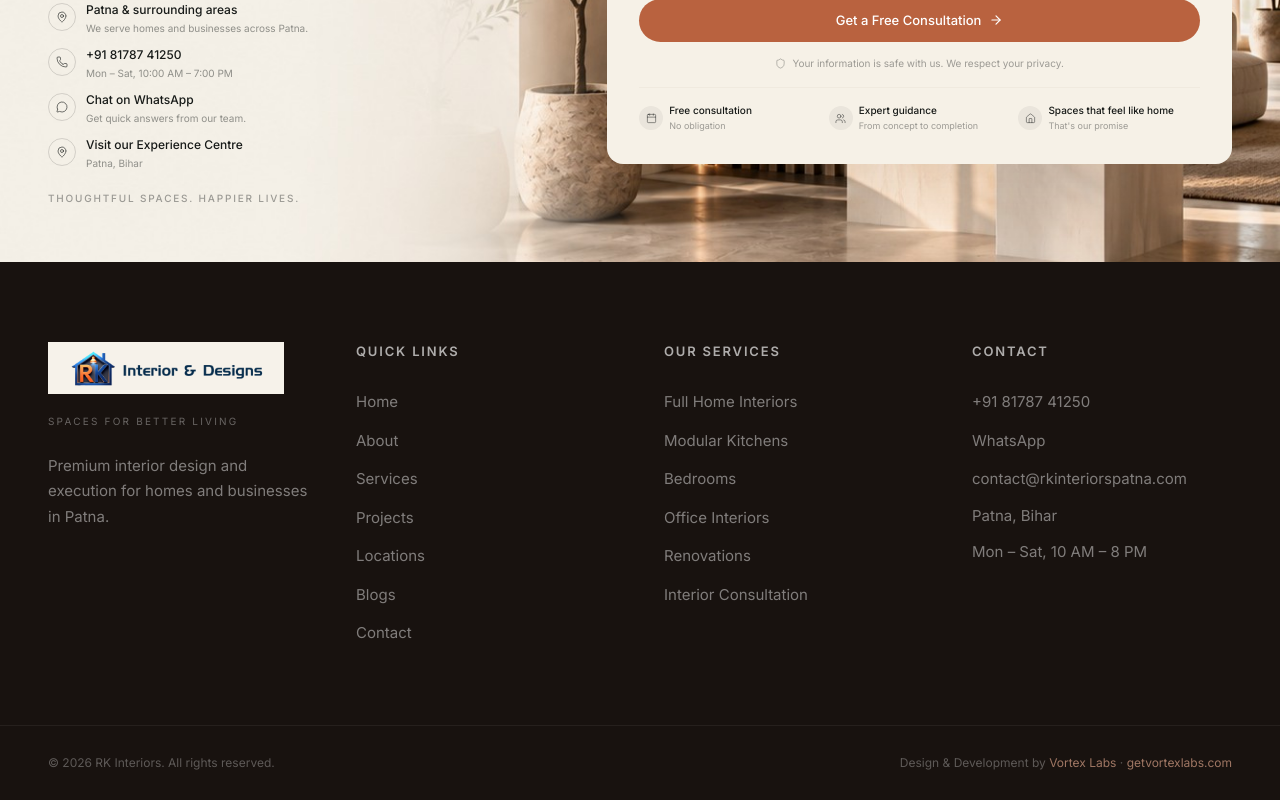
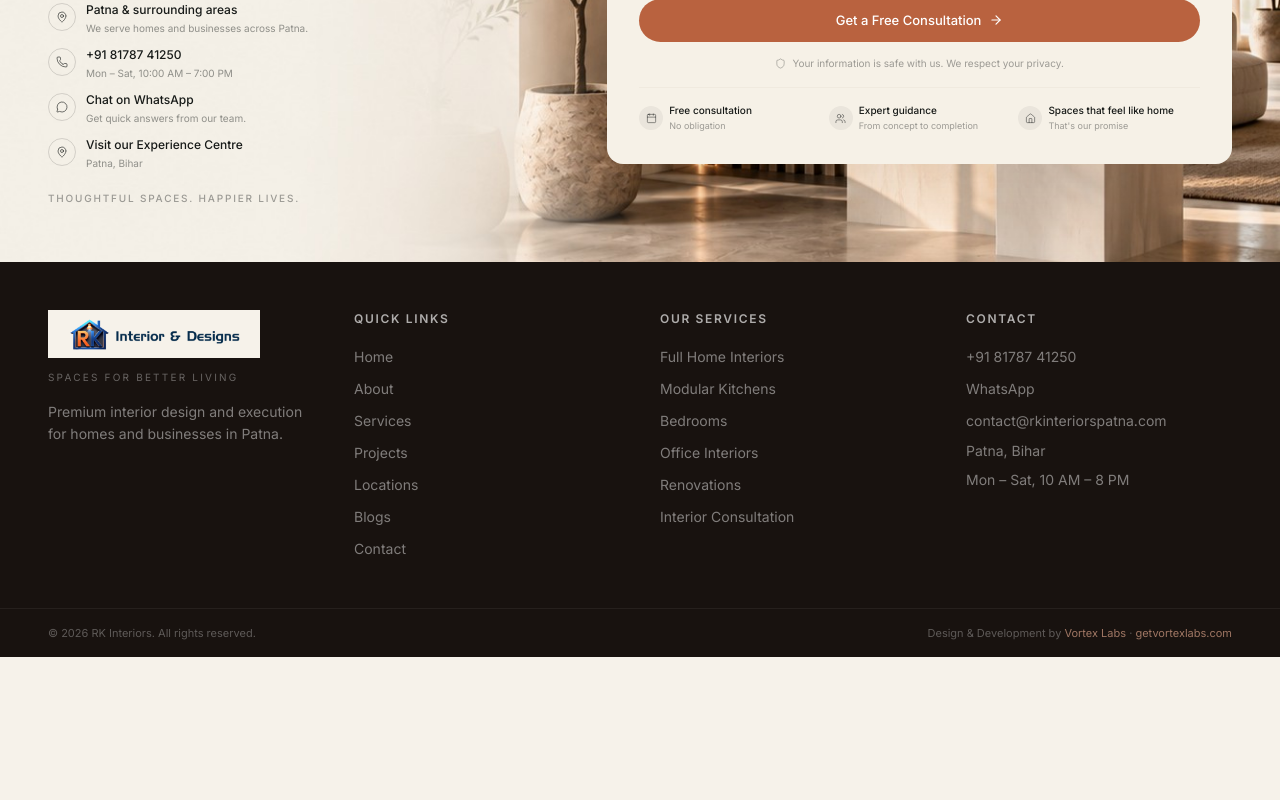
Before and after one commit to acaditya10/rk, a Next.js app: page / in a window 1280 px wide. Shown: the part 6574-7374 px from the top of the page. After the commit the page ends 7231 px from the top, so only its background shows below. Built offline with nearby package versions, Linux system fonts and the light colour scheme.

Commit message:
Make footer more compact: tighter padding, smaller gaps, reduced spacing

```diff
--- a/components/Footer.tsx
+++ b/components/Footer.tsx
@@ -3,23 +3,23 @@ import { siteData } from "@/lib/data";
 export default function Footer() {
   return (
     <footer className="bg-dark-bg text-white/70">
-      <div className="max-w-[1400px] mx-auto px-6 lg:px-12 py-16 lg:py-20">
-        <div className="grid grid-cols-1 sm:grid-cols-2 lg:grid-cols-4 gap-10 lg:gap-12">
+      <div className="max-w-[1400px] mx-auto px-6 lg:px-12 py-10 lg:py-12">
+        <div className="grid grid-cols-1 sm:grid-cols-2 lg:grid-cols-4 gap-8 lg:gap-10">
           {/* Column 1 */}
           <div>
-            <div className="mb-6">
-              <div className="inline-flex bg-ivory px-3 py-2 mb-4">
+            <div className="mb-4">
+              <div className="inline-flex bg-ivory px-3 py-2 mb-3">
                 <img
                   src="/images/logo.png"
                   alt="RK Interiors"
-                  className="h-9 w-auto"
+                  className="h-8 w-auto"
                 />
               </div>
-              <p className="text-[10px] tracking-[0.22em] text-white/35 mt-1">
+              <p className="text-[10px] tracking-[0.22em] text-white/35">
                 {siteData.brand.tagline}
               </p>
             </div>
-            <p className="text-[15px] leading-[1.7] text-white/45 max-w-[280px]">
+            <p className="text-[14px] leading-[1.6] text-white/45 max-w-[280px]">
               Premium interior design and execution for homes and businesses
               in Patna.
             </p>
@@ -27,15 +27,15 @@ export default function Footer() {
 
           {/* Column 2 */}
           <div>
-            <h4 className="text-[13px] font-semibold tracking-[0.14em] uppercase text-white/65 mb-7">
+            <h4 className="text-[12px] font-semibold tracking-[0.14em] uppercase text-white/65 mb-4">
               Quick Links
             </h4>
-            <ul className="space-y-3.5">
+            <ul className="space-y-2">
               {siteData.quickLinks.map((link) => (
                 <li key={link}>
                   <a
                     href={`#${link.toLowerCase()}`}
-                    className="text-[15px] text-white/45 hover:text-terracotta-light transition-colors duration-300"
+                    className="text-[14px] text-white/45 hover:text-terracotta-light transition-colors duration-300"
                   >
                     {link}
                   </a>
@@ -46,15 +46,15 @@ export default function Footer() {
 
           {/* Column 3 */}
           <div>
-            <h4 className="text-[13px] font-semibold tracking-[0.14em] uppercase text-white/65 mb-7">
+            <h4 className="text-[12px] font-semibold tracking-[0.14em] uppercase text-white/65 mb-4">
               Our Services
             </h4>
-            <ul className="space-y-3.5">
+            <ul className="space-y-2">
               {siteData.footerServices.map((service) => (
                 <li key={service}>
                   <a
                     href="#services"
-                    className="text-[15px] text-white/45 hover:text-terracotta-light transition-colors duration-300"
+                    className="text-[14px] text-white/45 hover:text-terracotta-light transition-colors duration-300"
                   >
                     {service}
                   </a>
@@ -65,14 +65,14 @@ export default function Footer() {
 
           {/* Column 4 */}
           <div>
-            <h4 className="text-[13px] font-semibold tracking-[0.14em] uppercase text-white/65 mb-7">
+            <h4 className="text-[12px] font-semibold tracking-[0.14em] uppercase text-white/65 mb-4">
               Contact
             </h4>
-            <ul className="space-y-3.5">
+            <ul className="space-y-2">
               <li>
                 <a
                   href={`tel:${siteData.brand.phone}`}
-                  className="text-[15px] text-white/45 hover:text-terracotta-light transition-colors"
+                  className="text-[14px] text-white/45 hover:text-terracotta-light transition-colors"
                 >
                   {siteData.brand.phone}
                 </a>
@@ -82,7 +82,7 @@ export default function Footer() {
                   href={`https://wa.me/${siteData.brand.whatsapp}`}
                   target="_blank"
                   rel="noopener noreferrer"
-                  className="text-[15px] text-white/45 hover:text-terracotta-light transition-colors"
+                  className="text-[14px] text-white/45 hover:text-terracotta-light transition-colors"
                 >
                   WhatsApp
                 </a>
@@ -90,15 +90,15 @@ export default function Footer() {
               <li>
                 <a
                   href={`mailto:${siteData.brand.email}`}
-                  className="text-[15px] text-white/45 hover:text-terracotta-light transition-colors"
+                  className="text-[14px] text-white/45 hover:text-terracotta-light transition-colors"
                 >
                   {siteData.brand.email}
                 </a>
               </li>
-              <li className="text-[15px] text-white/45">
+              <li className="text-[14px] text-white/45">
                 {siteData.brand.experienceCentreAddress}
               </li>
-              <li className="text-[15px] text-white/45">
+              <li className="text-[14px] text-white/45">
                 {siteData.brand.workingHours}
               </li>
             </ul>
@@ -108,11 +108,11 @@ export default function Footer() {
 
       {/* Bottom Bar */}
       <div className="border-t border-white/6">
-        <div className="max-w-[1400px] mx-auto px-6 lg:px-12 py-7 flex flex-col sm:flex-row items-center justify-between gap-3">
-          <p className="text-[12px] text-white/30">
+        <div className="max-w-[1400px] mx-auto px-6 lg:px-12 py-4 flex flex-col sm:flex-row items-center justify-between gap-2">
+          <p className="text-[11px] text-white/30">
             © 2026 RK Interiors. All rights reserved.
           </p>
-          <p className="text-[12px] text-white/30">
+          <p className="text-[11px] text-white/30">
             Design &amp; Development by{" "}
             <a
               href="https://getvortexlabs.com"
```
